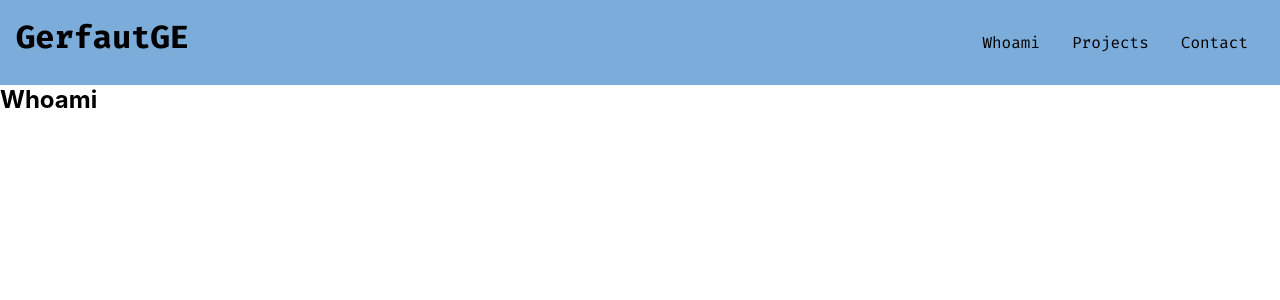
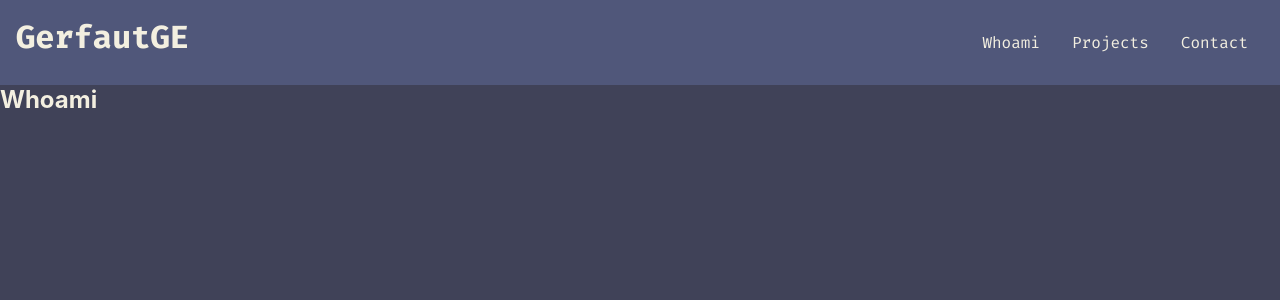
Before and after one commit to GerfautGE/gerfautge.github.io, a React (Create React App) app: page / in a window 1280 px wide. Shown: the top 300 px of the page. Built offline with nearby package versions, Linux system fonts and the light colour scheme.

Commit message:
feat(style): change color style

```diff
--- a/src/index.scss
+++ b/src/index.scss
@@ -1,4 +1,7 @@
+@import './variables.scss';
+
 body {
+  background-color: $secondary;
   margin: 0;
   font-family: -apple-system, BlinkMacSystemFont, 'Segoe UI', 'Roboto', 'Oxygen',
     'Ubuntu', 'Cantarell', 'Fira Sans', 'Droid Sans', 'Helvetica Neue',
--- a/src/variables.scss
+++ b/src/variables.scss
@@ -1,9 +1,12 @@
 @import url('https://fonts.googleapis.com/css2?family=Fira+Code:wght@300;400;500;600;700&display=swap');
 
 $font-primary: 'Fira Code', monospace;
-$primary: #7CACD9;
+$primary: #50577A;
+$secondary: #404258;
+$font-color: #F3EFE0;
 
 *{
+    color: $font-color;
     margin: 0;
     padding: 0;
     box-sizing: border-box;
```
